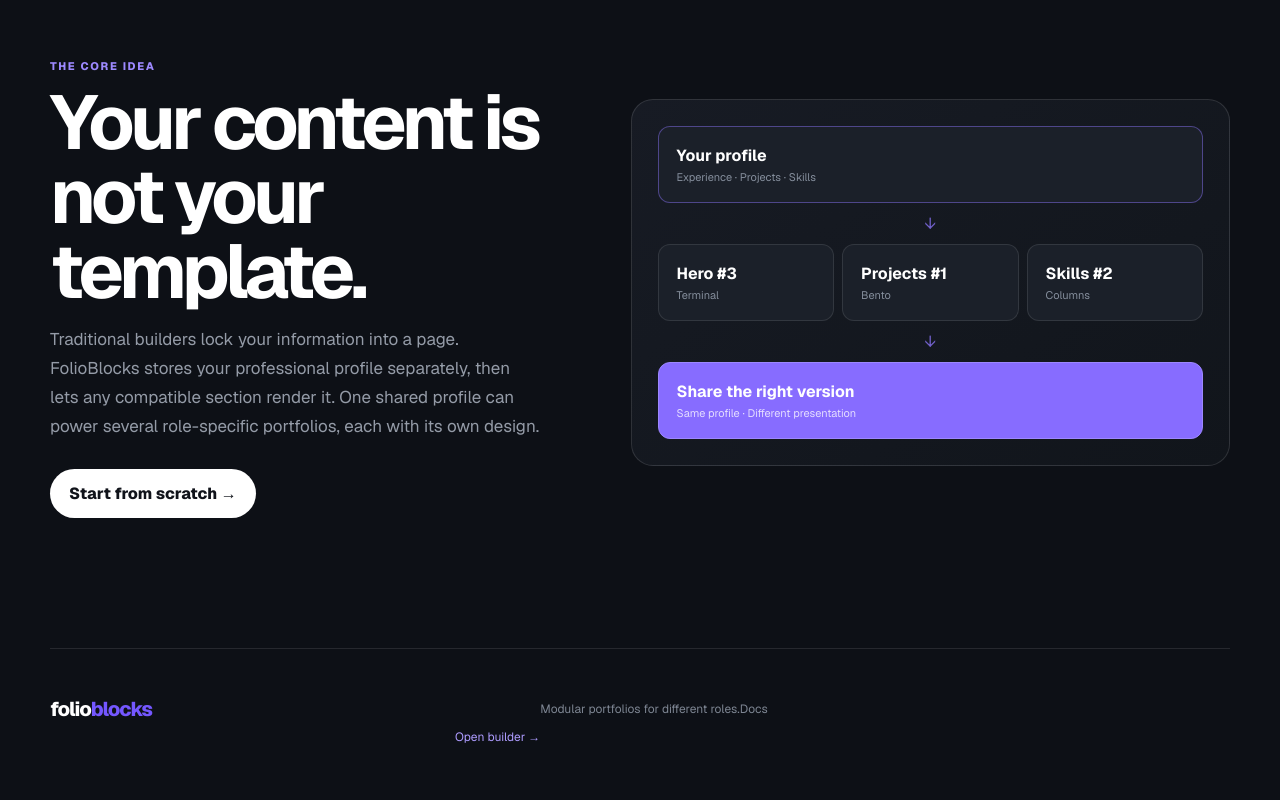
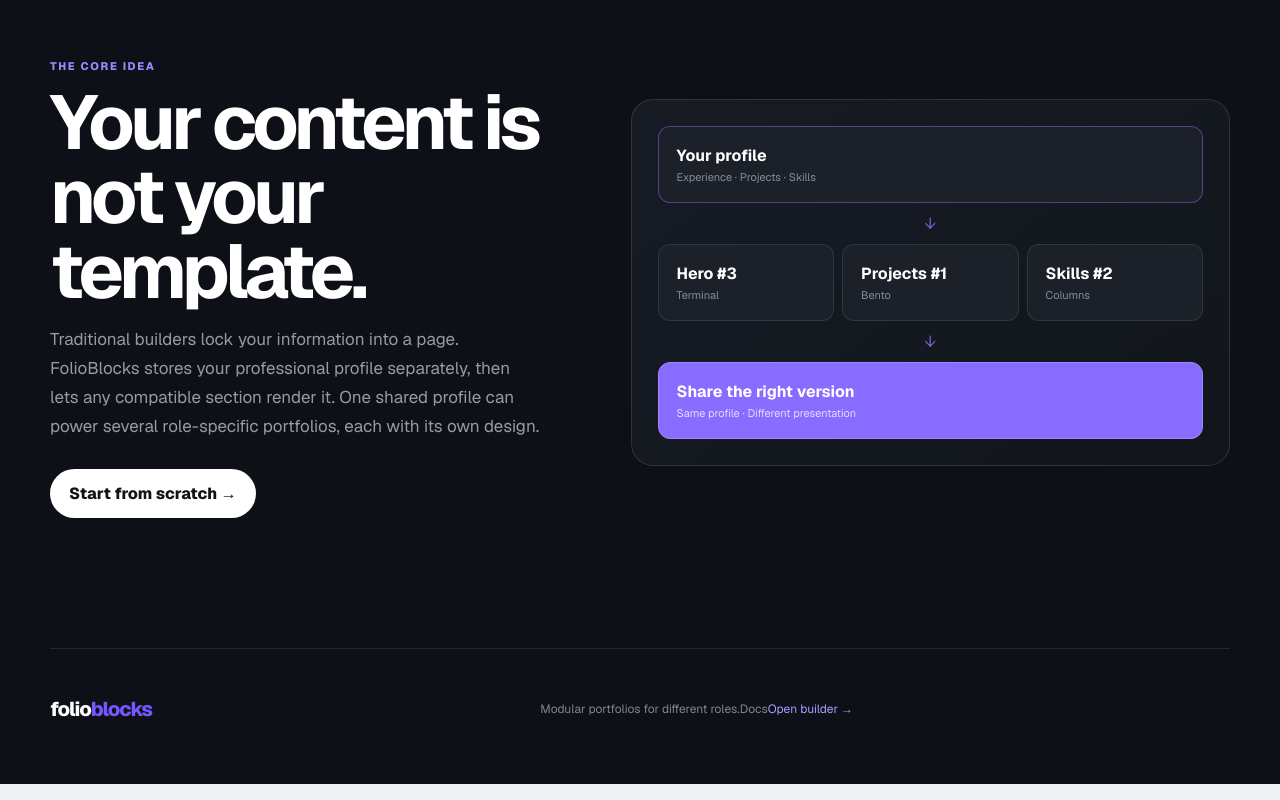
Before and after one commit to srbmaury/Portfolio-Builder, a Next.js app: page / in a window 1280 px wide. Shown: the part 2414-3214 px from the top of the page. Built offline with nearby package versions, Linux system fonts and the light colour scheme.

Commit message:
style: keep docs link aligned in landing footer

```diff
--- a/app/page.tsx
+++ b/app/page.tsx
@@ -83,8 +83,10 @@ export default function Home() {
       <footer className="landing-footer">
         <a className="brand brand-light" href="/">folio<span>blocks</span></a>
         <p>Modular portfolios for different roles.</p>
-        <Link href="/docs">Docs</Link>
-        <Link href="/builder">Open builder →</Link>
+        <div className="landing-footer-actions">
+          <Link href="/docs">Docs</Link>
+          <Link href="/builder">Open builder →</Link>
+        </div>
       </footer>
     </main>
   );
```
